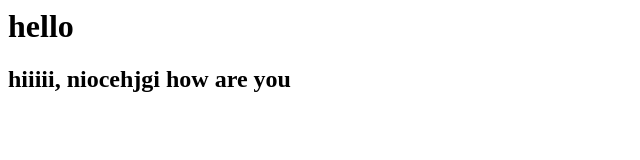
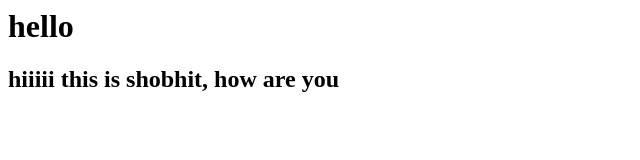
Before and after one commit to shobhit-jindal/tcspipeline, a plain HTML site: page index.html in a window 1280 px wide. Shown: the whole page, without its empty margins (0-640 px from the left). Drawn offline with Linux system fonts and the light colour scheme.

Commit message:
greeting update

```diff
--- a/index.html
+++ b/index.html
@@ -1,2 +1,2 @@
 <centre><h1>hello</h1>
-<h2>hiiiii, niocehjgi how are you</h2></centre>
+<h2>hiiiii this is shobhit, how are you</h2></centre>
```
